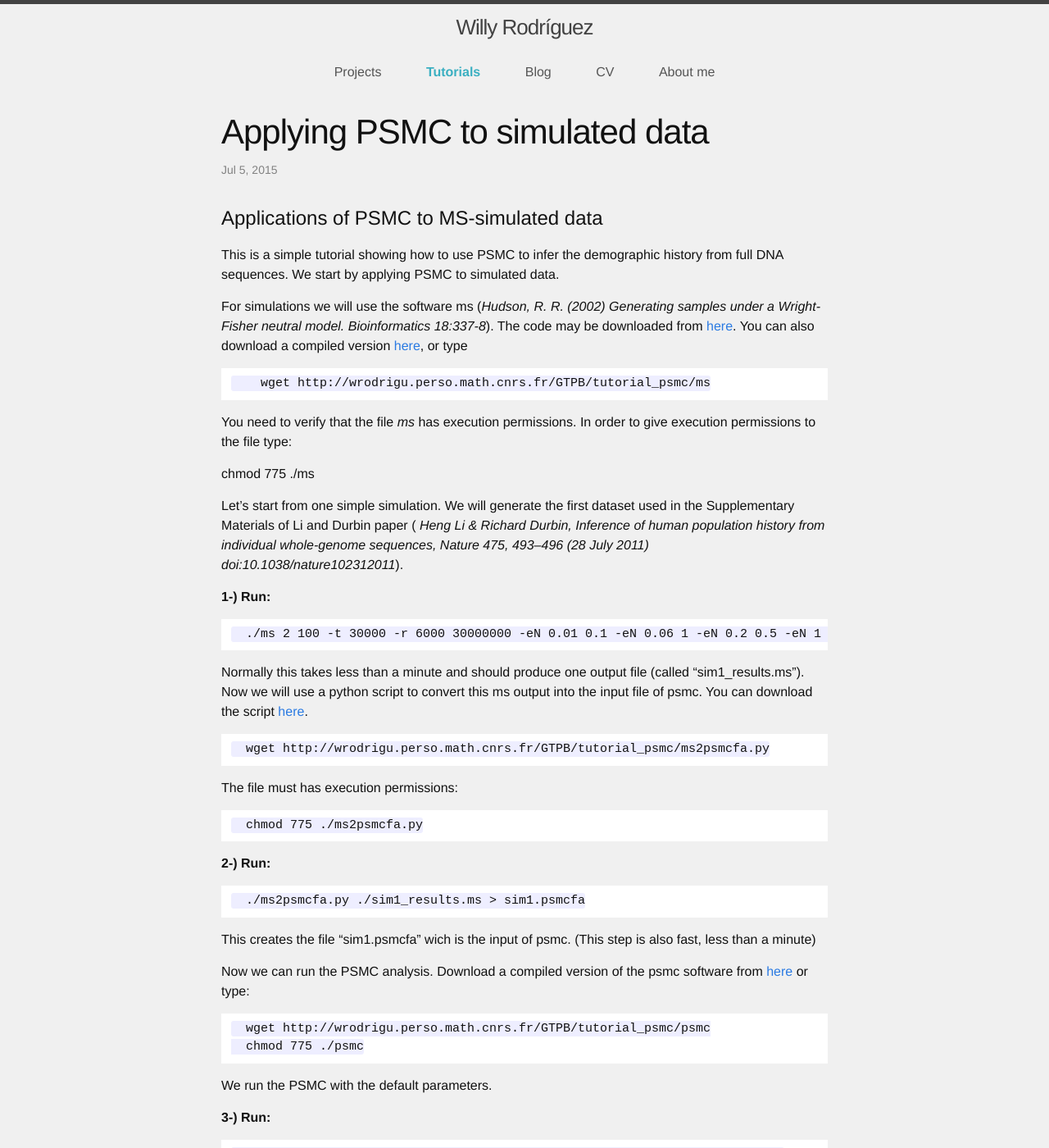
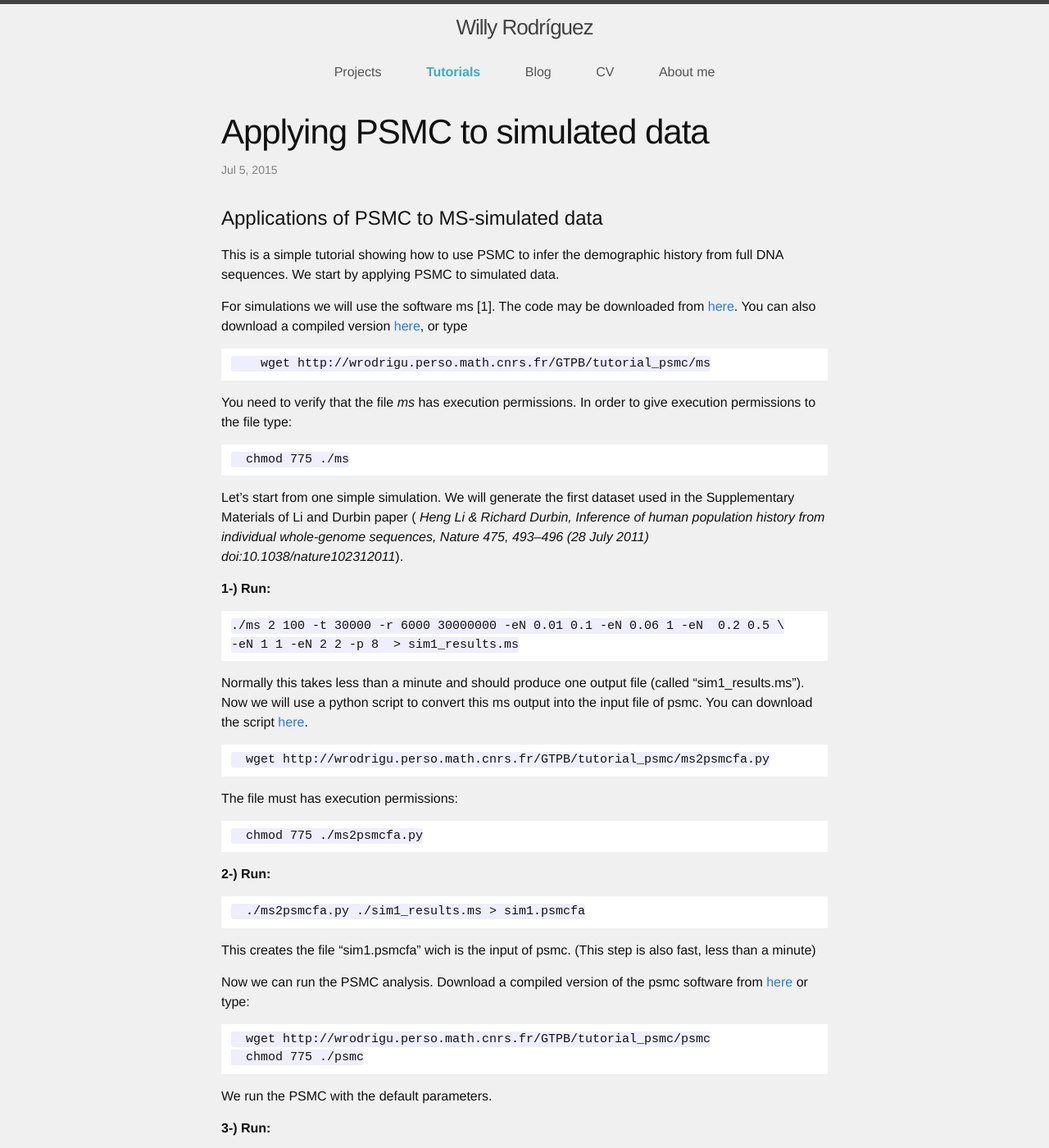
Before and after one commit to willyrv/willyrv.github.io, a Jekyll site: the page built from tutorials/bioinformatics/ms-psmc.md, in a window 1280 px wide and 1400 px high. Shown: the whole window at 82% size. Built offline with Jekyll 4.4.1, drawn with Linux system fonts in a browser that asks for light colours; some of the changed text lies outside the part shown.

Commit message:
modifications in the ms-psms tutorial

````diff
--- a/tutorials/bioinformatics/ms-psmc.md
+++ b/tutorials/bioinformatics/ms-psmc.md
@@ -11,7 +11,7 @@ Applications of PSMC to MS-simulated data
 This is a simple tutorial showing how to use PSMC to infer the demographic
 history from full DNA sequences. We start by applying PSMC to simulated data.
 
-For simulations we will use the software ms (*Hudson, R. R. (2002) Generating samples under a Wright-Fisher neutral model. Bioinformatics 18:337-8*). The code may be
+For simulations we will use the software ms [1]. The code may be
 downloaded from [here](https://webshare.uchicago.edu/xythoswfs/webui/_xy-218240_1-t_DunQ7c99).
 You can also download a compiled version [here](http://wrodrigu.perso.math.cnrs.fr/GTPB/tutorial_psmc/ms), or type
 
@@ -23,14 +23,17 @@ You can also download a compiled version [here](http://wrodrigu.perso.math.cnrs.
 
 You need to verify that the file *ms* has execution permissions. In order to give execution permissions to the file type:
 
+```
   chmod 775 ./ms
+```
 
 Let's start from one simple simulation. We will generate the first dataset used in the Supplementary Materials of Li and Durbin paper ( *Heng Li & Richard Durbin, Inference of human population history from individual whole-genome sequences,  Nature 475, 493–496 (28 July 2011) doi:10.1038/nature102312011*).
 
 **1-) Run:**
 
 ```
-  ./ms 2 100 -t 30000 -r 6000 30000000 -eN 0.01 0.1 -eN 0.06 1 -eN 0.2 0.5 -eN 1 1 -eN 2 2 -p 8  > sim1_results.ms
+./ms 2 100 -t 30000 -r 6000 30000000 -eN 0.01 0.1 -eN 0.06 1 -eN  0.2 0.5 \
+-eN 1 1 -eN 2 2 -p 8  > sim1_results.ms
 ```
 
 Normally this takes less than a minute and should produce one output file (called “sim1_results.ms”). Now we will use a python script to convert this ms output into the input file of psmc. You can download the script [here](http://wrodrigu.perso.math.cnrs.fr/GTPB/tutorial_psmc/ms2psmcfa.py).
````
Also changed, not shown: other parts of tutorials/bioinformatics/ms-psmc.md (+1 -1 lines).
